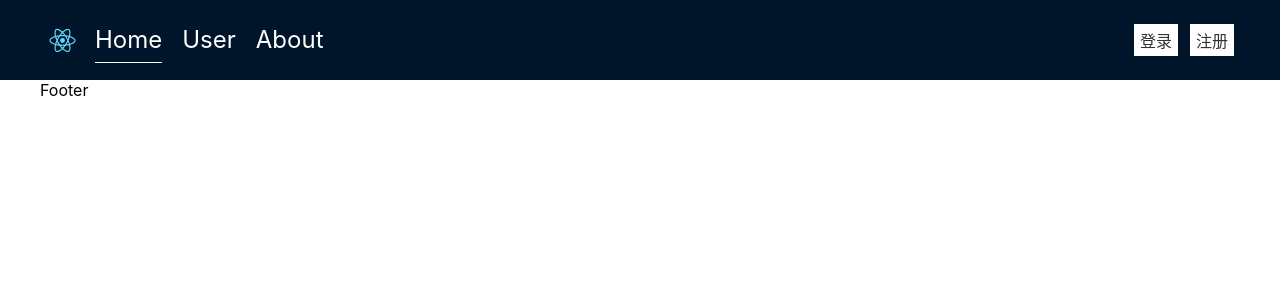
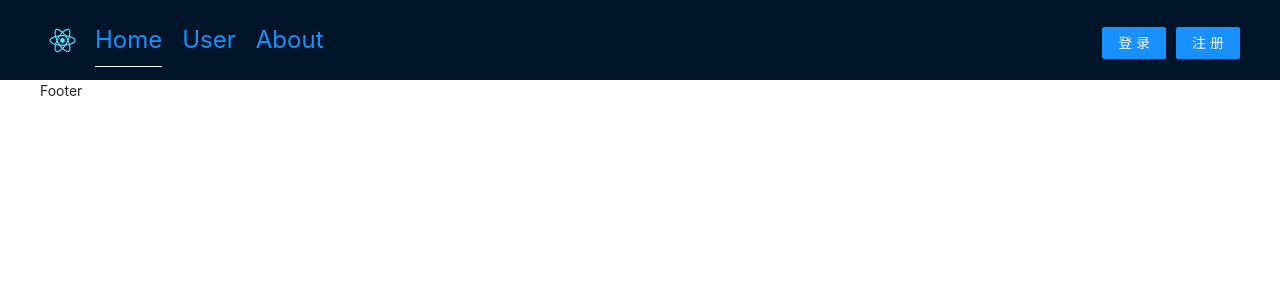
Before and after one commit to UntilTheCore/free-drawing-bed-react, a React (Create React App) app: page / in a window 1280 px wide. Shown: the top 300 px of the page. Built offline with nearby package versions, Linux system fonts and the light colour scheme.

Commit message:
修复因引入antd后样式错误的问题

```diff
--- a/src/components/Header.tsx
+++ b/src/components/Header.tsx
@@ -1,8 +1,9 @@
 import React from "react";
-import { NavLink, Link } from "react-router-dom";
+import { NavLink, useHistory } from "react-router-dom";
 import styled from "styled-components";
 import Logo from "components/Logo";
 import Center from "components/Center";
+import { Button } from "antd";
 
 const HeaderWrapper = styled.div`
   background-color: #001529;
@@ -20,9 +21,13 @@ const LeftWrapper = styled.section`
   display: flex;
   align-items: center;
   width: 600px;
+  height: inherit;
 
   > ul {
     display: flex;
+    height: inherit;
+    align-items: center;
+    margin-bottom: 0;
     font-size: 24px;
 
     > li {
@@ -57,6 +62,10 @@ const RightWrapper = styled.section`
   }
 `;
 
+const StyledButton = styled(Button)`
+  margin-left: 10px;
+`;
+
 const Header: React.FC = () => {
   const linkList = [
     {
@@ -84,6 +93,8 @@ const Header: React.FC = () => {
     },
   ];
 
+  const history = useHistory();
+
   return (
     <HeaderWrapper>
       <Center>
@@ -104,13 +115,16 @@ const Header: React.FC = () => {
           </LeftWrapper>
 
           <RightWrapper>
-            <ul>
-              {loginList.map((item) => (
-                <li key={item.name}>
-                  <Link to={item.link}>{item.name}</Link>
-                </li>
-              ))}
-            </ul>
+            <Button></Button>
+            {loginList.map((item) => (
+              <StyledButton
+                key={item.name}
+                type="primary"
+                onClick={() => history.push(item.link)}
+              >
+                {item.name}
+              </StyledButton>
+            ))}
           </RightWrapper>
         </HeaderContainer>
       </Center>
--- a/src/index.tsx
+++ b/src/index.tsx
@@ -3,6 +3,7 @@ import ReactDOM from 'react-dom';
 import 'style/index.scss';
 import App from 'App';
 import reportWebVitals from 'reportWebVitals';
+import 'antd/dist/antd.css';
 
 ReactDOM.render(
   <React.StrictMode>
```
